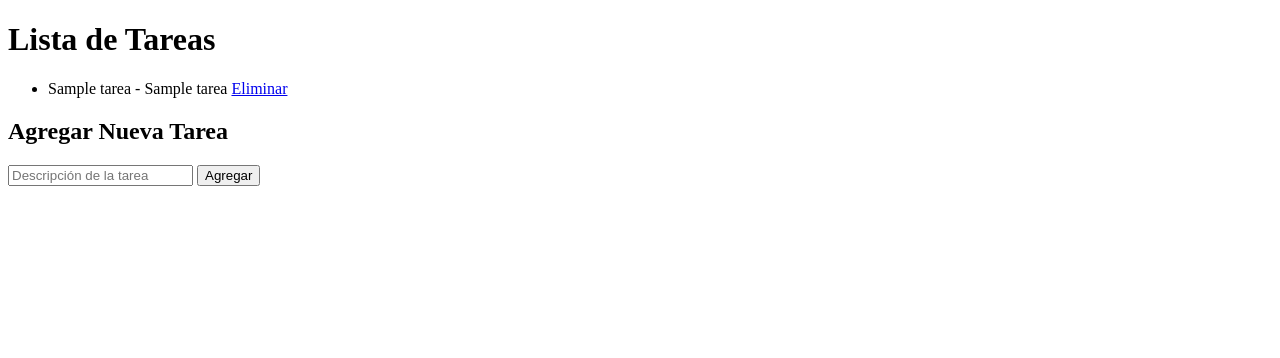
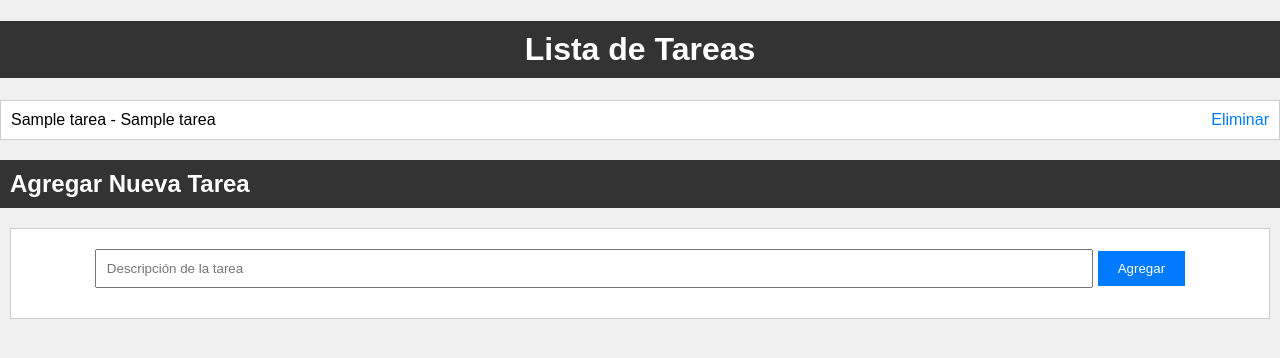
Before and after one commit to ic-222/Taller_Corte2, a Flask app: template src/templates/mostrar_tareas.html in a window 1280 px wide. Shown: the top 358 px of the page. Run offline with Flask 3, Linux system fonts and the light colour scheme; the template is opened without the code that fills it: most values are stand-ins (such as "Sample title", 1, 10 or a date in 2020).

Commit message:
Corrección de errores

```diff
--- a/src/templates/mostrar_tareas.html
+++ b/src/templates/mostrar_tareas.html
@@ -1,4 +1,4 @@
-<!DOCTYPE html>
+<!-- <!DOCTYPE html>
 <html>
 <head>
     <title>Lista de Tareas</title>
@@ -21,4 +21,91 @@
         <button type="submit">Agregar</button>
     </form>
 </body>
+</html> -->
+
+<!DOCTYPE html>
+<html>
+<head>
+    <title>Lista de Tareas</title>
+    <style>
+        body {
+            font-family: Arial, sans-serif;
+            background-color: #f0f0f0;
+            margin: 0;
+            padding: 0;
+        }
+        h1 {
+            background-color: #333;
+            color: #fff;
+            padding: 10px;
+            text-align: center;
+        }
+        ul {
+            list-style-type: none;
+            padding: 0;
+        }
+        li {
+            background-color: #fff;
+            border: 1px solid #ccc;
+            margin: 5px 0;
+            padding: 10px;
+            display: flex;
+            justify-content: space-between;
+            align-items: center;
+        }
+        a {
+            text-decoration: none;
+            color: #007BFF;
+            margin-left: 10px;
+        }
+        a:hover {
+            text-decoration: underline;
+        }
+        h2 {
+            background-color: #333;
+            color: #fff;
+            padding: 10px;
+        }
+        form {
+            background-color: #fff;
+            border: 1px solid #ccc;
+            margin: 10px;
+            padding: 20px;
+            text-align: center;
+        }
+        input[type="text"] {
+            width: 80%;
+            padding: 10px;
+            margin-bottom: 10px;
+        }
+        button {
+            background-color: #007BFF;
+            color: #fff;
+            border: none;
+            padding: 10px 20px;
+            cursor: pointer;
+        }
+        button:hover {
+            background-color: #0056b3;
+        }
+    </style>
+</head>
+<body>
+    <h1>Lista de Tareas</h1>
+    <ul>
+        {% for tarea in tareas %}
+        <li>{{ tarea[1] }} - {{ tarea[2] }}
+            {% if tarea[2] == 'No Completado' %}
+            <a href="{{ url_for('completar_tarea', id=tarea[0]) }}">Marcar como Completado</a>
+            {% endif %}
+            <a href="{{ url_for('eliminar_tarea', id=tarea[0]) }}">Eliminar</a>
+        </li>
+        {% endfor %}
+    </ul>
+    <h2>Agregar Nueva Tarea</h2>
+    <form method="POST" action="/agregar_tarea">
+        <input type="text" name="descripcion" placeholder="Descripción de la tarea" required>
+        <button type="submit">Agregar</button>
+    </form>
+</body>
 </html>
```
Also changed, not shown: src/templates/tareas.html (deleted, +0 -68 lines), 2 other files.
